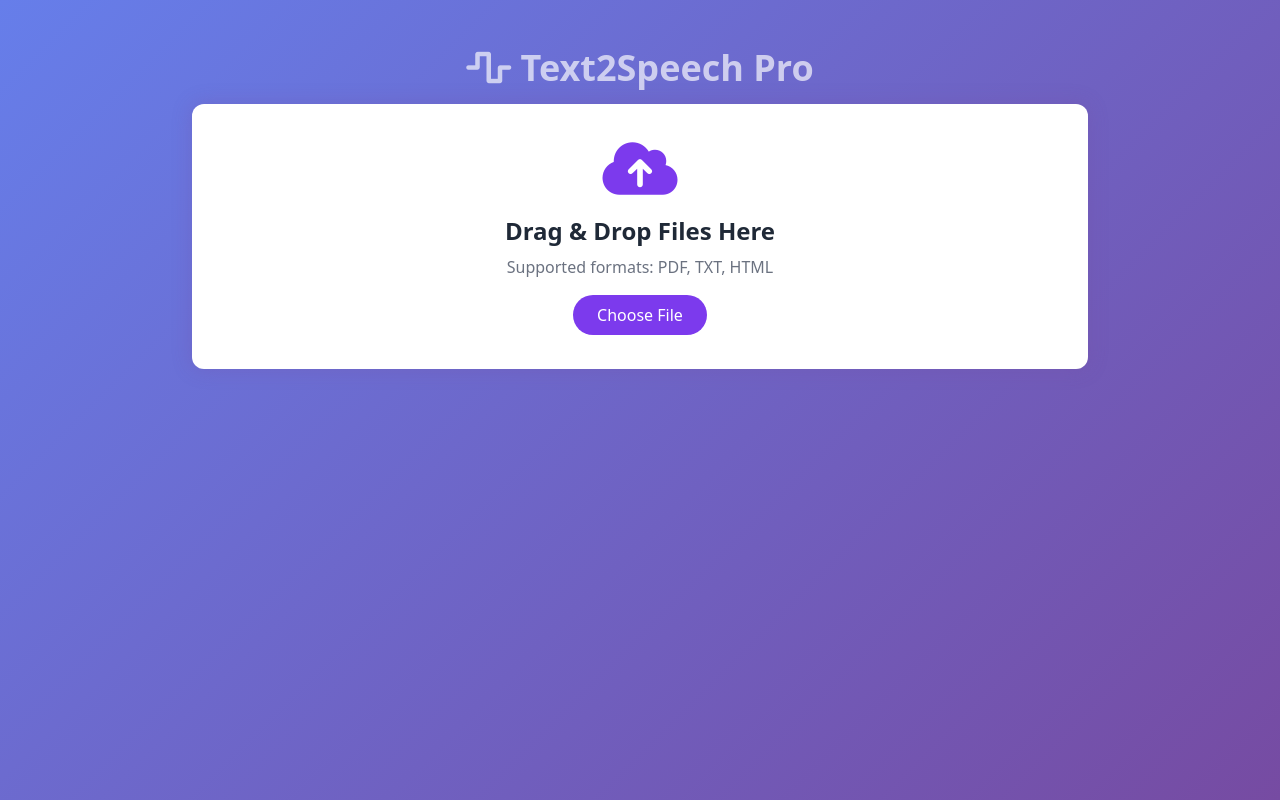
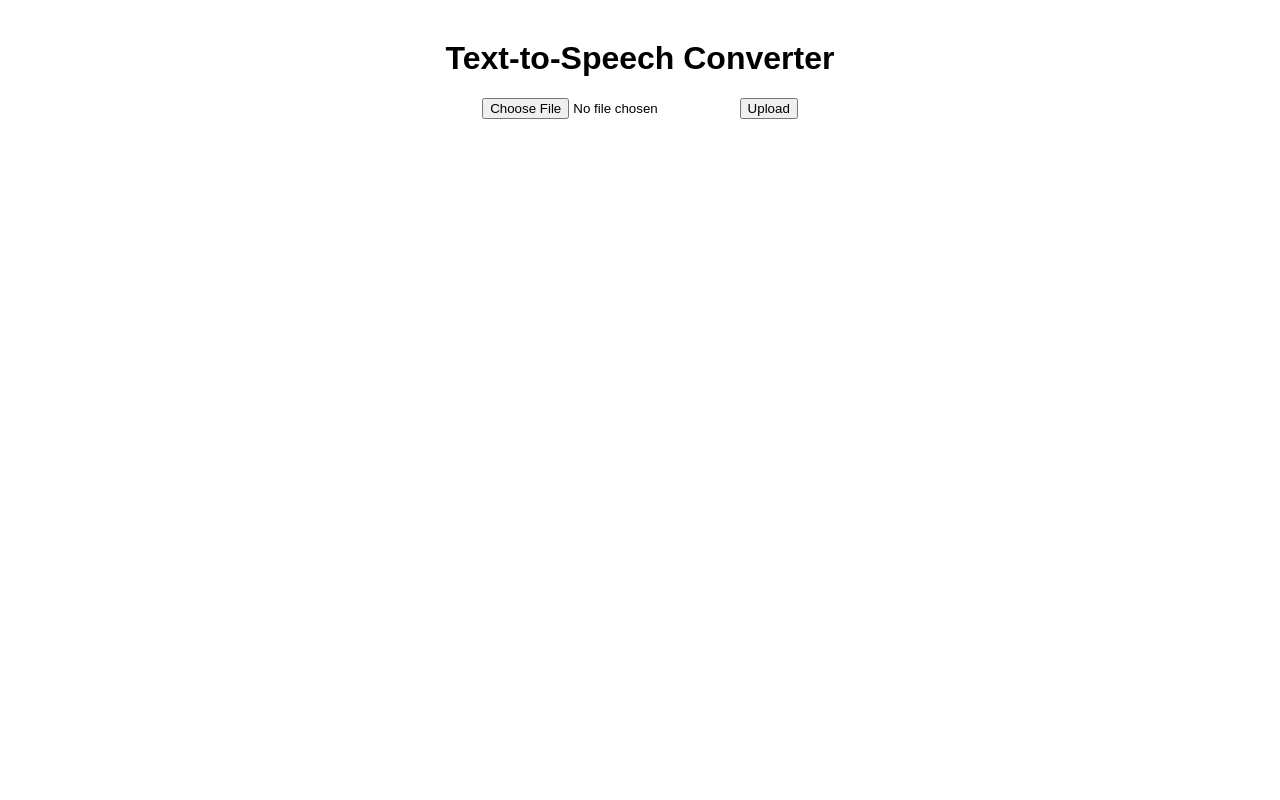
Before and after one commit to royal450/DigitalSolutionsMidia, a Flask app: page / in a window 1280 px wide. Run offline with Flask 3, Linux system fonts and the light colour scheme.

Commit message:
Update index.html

```diff
--- a/templates/index.html
+++ b/templates/index.html
@@ -3,163 +3,60 @@
 <head>
     <meta charset="UTF-8">
     <meta name="viewport" content="width=device-width, initial-scale=1.0">
-    <title>Text2Speech Pro</title>
-    <link href="https://cdn.jsdelivr.net/npm/tailwindcss@2.2.19/dist/tailwind.min.css" rel="stylesheet">
+    <title>Text-to-Speech Converter</title>
     <link rel="stylesheet" href="https://cdnjs.cloudflare.com/ajax/libs/font-awesome/6.0.0/css/all.min.css">
     <style>
-        .gradient-bg {
-            background: linear-gradient(135deg, #667eea 0%, #764ba2 100%);
-        }
-        .upload-container {
-            border: 2px dashed rgba(255,255,255,0.3);
-            transition: all 0.3s ease;
-        }
-        .upload-container:hover {
-            transform: translateY(-2px);
-            box-shadow: 0 10px 20px rgba(0,0,0,0.1);
-        }
-        .glow {
-            box-shadow: 0 0 20px rgba(118,75,162,0.3);
-        }
-        .text-section {
-            max-height: 400px;
-            overflow-y: auto;
-        }
+        body { font-family: Arial, sans-serif; text-align: center; margin: 40px; }
+        #progress-container { display: none; margin-top: 10px; }
+        #progress-bar { width: 0%; height: 20px; background: green; text-align: center; color: white; }
+        #output-container { display: none; margin-top: 20px; }
+        .btn { padding: 10px 15px; margin: 5px; border: none; cursor: pointer; }
+        .btn-play { background: blue; color: white; }
+        .btn-download { background: green; color: white; }
+        .btn-copy { background: orange; color: white; }
     </style>
 </head>
-<body class="gradient-bg min-h-screen">
-    <div class="container mx-auto px-4 py-12">
-        <div class="max-w-4xl mx-auto text-center">
-            <h1 class="text-4xl font-bold text-white mb-4 animate-pulse">
-                <i class="fas fa-wave-square"></i> Text2Speech Pro
-            </h1>
+<body>
 
-            <!-- Upload Card -->
-            <div class="bg-white rounded-xl p-8 upload-container glow">
-                <div id="uploadBox" class="cursor-pointer">
-                    <div class="text-6xl text-purple-600 mb-4">
-                        <i class="fas fa-cloud-upload-alt"></i>
-                    </div>
-                    <h2 class="text-2xl font-semibold text-gray-800 mb-2">
-                        Drag & Drop Files Here
-                    </h2>
-                    <p class="text-gray-500 mb-4">
-                        Supported formats: PDF, TXT, HTML
-                    </p>
-                    <input type="file" id="fileInput" class="hidden" accept=".pdf,.txt,.html">
-                    <button onclick="document.getElementById('fileInput').click()"
-                            class="bg-purple-600 text-white px-6 py-2 rounded-full hover:bg-purple-700 transition-all">
-                        Choose File
-                    </button>
-                </div>
-            </div>
+    <h1>Text-to-Speech Converter</h1>
+    <input type="file" id="fileInput">
+    <button onclick="uploadFile()">Upload</button>
 
-            <!-- Extracted Text Section -->
-            <div id="extractedTextSection" class="mt-8 hidden">
-                <div class="bg-white rounded-xl p-6 glow">
-                    <div class="flex justify-between items-center mb-4">
-                        <h3 class="text-xl font-semibold">
-                            <i class="fas fa-file-alt mr-2"></i> Extracted Text
-                        </h3>
-                        <button onclick="copyText()" class="bg-purple-600 text-white px-4 py-2 rounded-lg hover:bg-purple-700">
-                            Copy Text <i class="fas fa-copy ml-2"></i>
-                        </button>
-                    </div>
-                    <div id="extractedContent" class="text-section bg-gray-50 p-4 rounded-lg text-left whitespace-pre-line"></div>
-                </div>
-            </div>
+    <div id="progress-container">
+        <p id="status-text">Uploading...</p>
+        <div id="progress-bar"></div>
+    </div>
 
-            <!-- Results Section -->
-            <div id="results" class="mt-8 hidden">
-                <div class="bg-white rounded-xl p-6 glow">
-                    <h3 class="text-xl font-semibold mb-4">
-                        <i class="fas fa-music mr-2"></i> Generated Audio Files
-                    </h3>
-                    <div id="fileList" class="space-y-3"></div>
-                </div>
-            </div>
-        </div>
+    <div id="output-container">
+        <h3>Extracted Text:</h3>
+        <textarea id="extracted-text" rows="6" cols="50"></textarea>
+        <button class="btn btn-copy" onclick="copyText()"><i class="fas fa-copy"></i> Copy</button>
+        <div id="audio-buttons"></div>
     </div>
 
     <script>
-        async function uploadFile(file) {
-            const formData = new FormData();
-            formData.append('file', file);
+        function uploadFile() {
+            let file = document.getElementById('fileInput').files[0];
+            let formData = new FormData();
+            formData.append("file", file);
+            document.getElementById("progress-container").style.display = "block";
 
-            try {
-                const response = await fetch('/upload', {
-                    method: 'POST',
-                    body: formData
+            fetch("/upload", { method: "POST", body: formData })
+                .then(response => response.json())
+                .then(data => {
+                    document.getElementById("extracted-text").value = data.extracted_text;
+                    let audioButtons = data.mp3_files.map(file =>
+                        `<a href="/download/${file}" class="btn btn-download"><i class="fas fa-download"></i> Download</a>
+                        <audio controls><source src="/download/${file}" type="audio/mp3"></audio>`
+                    ).join('');
+                    document.getElementById("audio-buttons").innerHTML = audioButtons;
+                    document.getElementById("output-container").style.display = "block";
                 });
-
-                const data = await response.json();
-                if (data.error) throw new Error(data.error);
-
-                showExtractedText(data.extracted_text);
-                showResults(data.mp3_files);
-            } catch (error) {
-                alert(`Error: ${error.message}`);
-            }
-        }
-
-        function showExtractedText(text) {
-            const extractedSection = document.getElementById('extractedTextSection');
-            const contentDiv = document.getElementById('extractedContent');
-
-            // Split text into 500-character sections
-            const sections = text.match(/[\s\S]{1,500}/g) || [];
-            contentDiv.innerHTML = sections.map((section, index) => `
-                <div class="mb-4 p-3 border-b border-gray-200">
-                    <div class="flex justify-between items-center mb-2">
-                        <span class="font-semibold text-purple-600">Section ${index + 1}</span>
-                        <button onclick="playSection(${index})" class="text-purple-600 hover:text-purple-700">
-                            <i class="fas fa-play-circle"></i>
-                        </button>
-                    </div>
-                    <p class="text-gray-700">${section}</p>
-                </div>
-            `).join('');
-
-            extractedSection.classList.remove('hidden');
-        }
-
-        function showResults(files) {
-            const fileList = files.map(file => `
-                <div class="flex items-center justify-between bg-gray-50 p-3 rounded-lg">
-                    <span>${file}</span>
-                    <div class="space-x-3">
-                        <button onclick="playAudio('${file}')" class="text-purple-600 hover:text-purple-700">
-                            <i class="fas fa-play"></i>
-                        </button>
-                        <a href="/download/${file}"
-                           class="bg-purple-600 text-white px-4 py-1 rounded-lg hover:bg-purple-700 transition-all">
-                           Download <i class="fas fa-download ml-2"></i>
-                        </a>
-                    </div>
-                </div>
-            `).join('');
-
-            document.getElementById('fileList').innerHTML = fileList;
-            document.getElementById('results').classList.remove('hidden');
         }
 
         function copyText() {
-            const text = document.getElementById('extractedContent').innerText;
-            navigator.clipboard.writeText(text)
-                .then(() => alert('Text copied to clipboard!'))
-                .catch(() => alert('Failed to copy text'));
-        }
-
-        function playSection(index) {
-            const sections = document.querySelectorAll('#extractedContent div p');
-            const text = sections[index].innerText;
-            const utterance = new SpeechSynthesisUtterance(text);
-            speechSynthesis.speak(utterance);
-        }
-
-        function playAudio(filename) {
-            const audio = new Audio(`/download/${filename}`);
-            audio.play();
+            navigator.clipboard.writeText(document.getElementById("extracted-text").value);
+            alert("Text copied!");
         }
     </script>
 </body>
```
